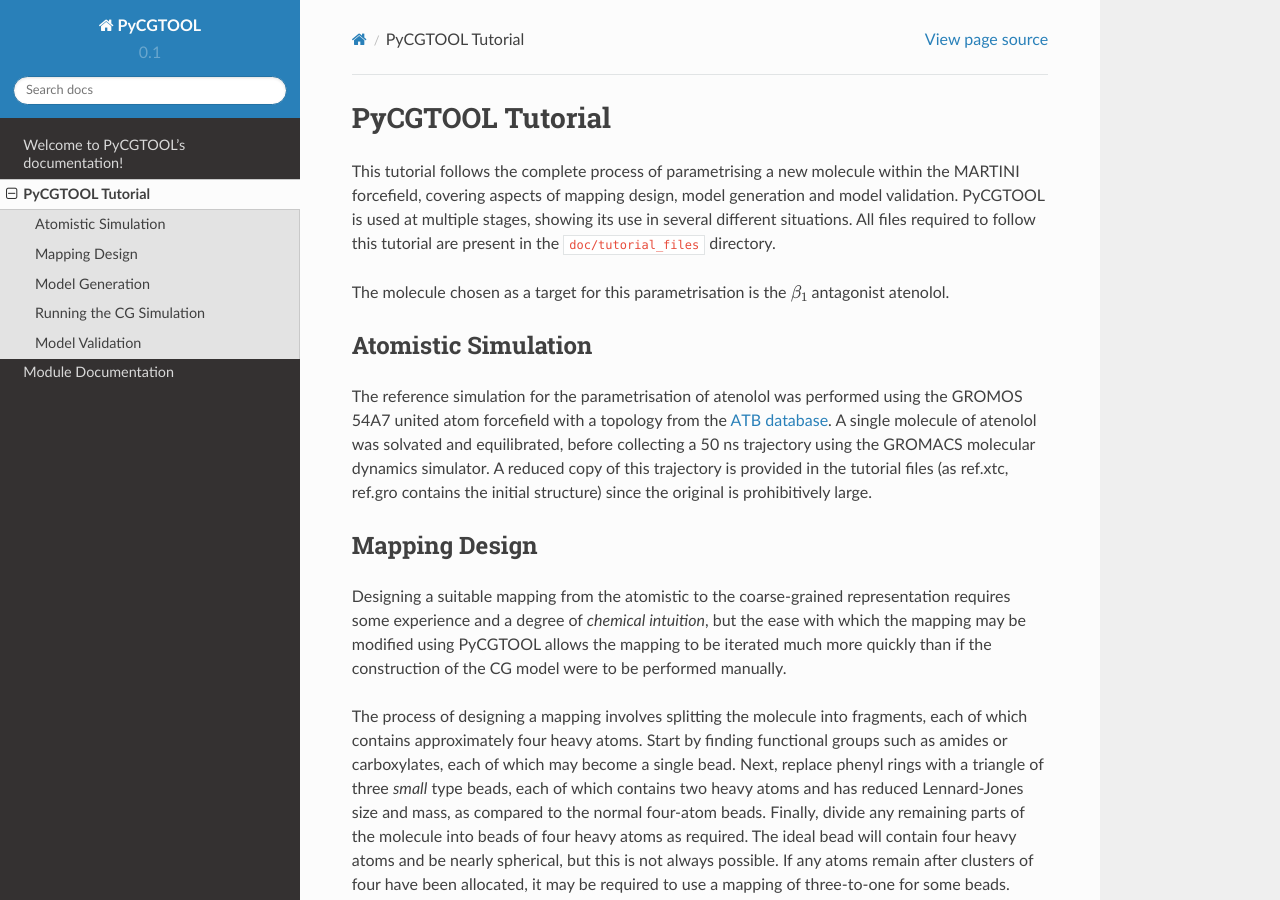
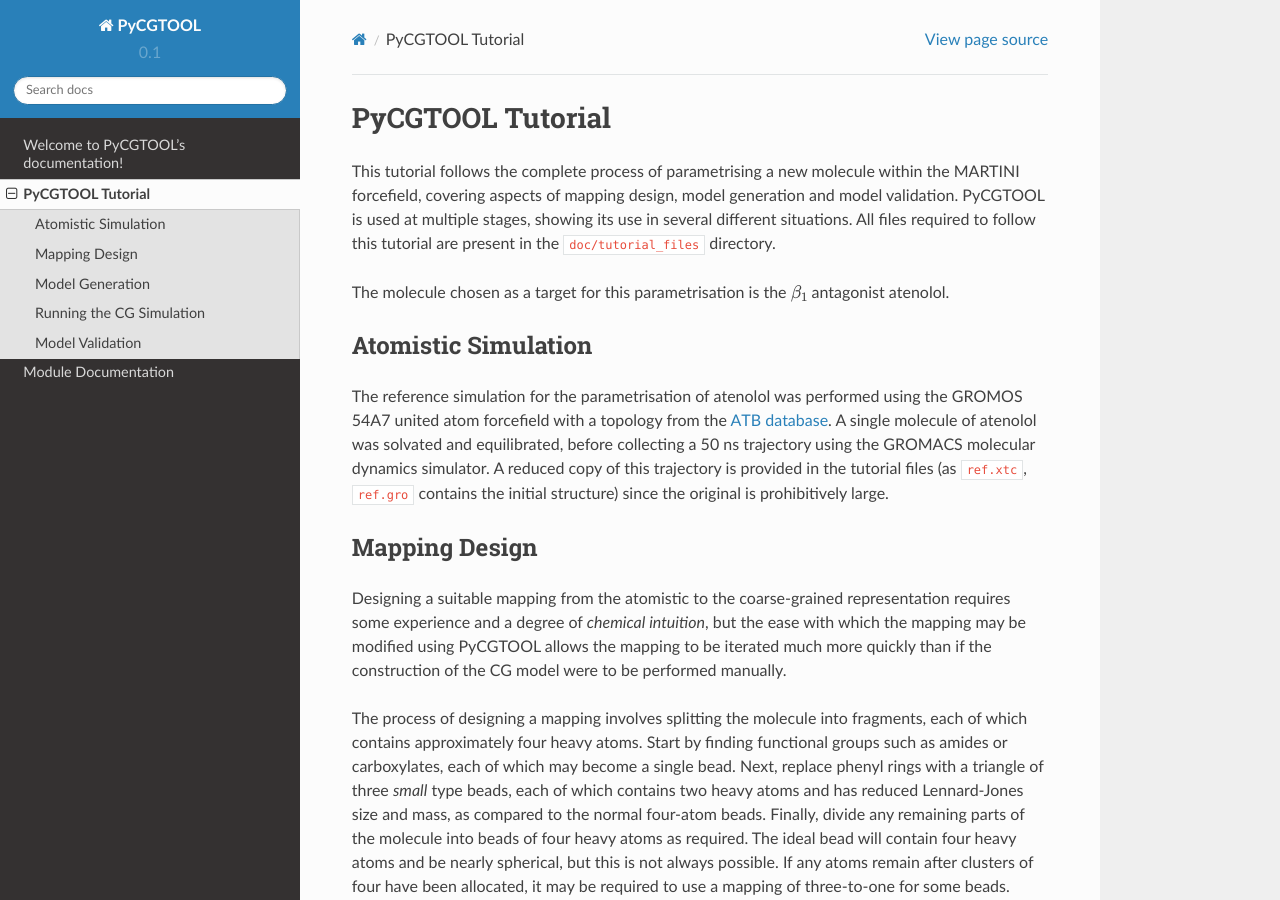
Before and after one commit to jag1g13/pycgtool, a Sphinx documentation site: the page built from doc/source/tutorial.rst, in a window 1280 px wide and 900 px high. Built offline with Sphinx 7.4.7 and the Read the Docs theme 2.0.0, drawn with Linux system fonts in a browser that asks for light colours.

Commit message:
Correctly format the filenames just added

```diff
--- a/doc/source/tutorial.rst
+++ b/doc/source/tutorial.rst
@@ -12,7 +12,7 @@ Atomistic Simulation
 --------------------
 The reference simulation for the parametrisation of atenolol was performed using the GROMOS 54A7 united atom forcefield with a topology from the `ATB database <https://atb.uq.edu.au/molecule.py?molid=23433>`_.
 A single molecule of atenolol was solvated and equilibrated, before collecting a 50 ns trajectory using the GROMACS molecular dynamics simulator.
-A reduced copy of this trajectory is provided in the tutorial files (as ref.xtc, ref.gro contains the initial structure) since the original is prohibitively large.
+A reduced copy of this trajectory is provided in the tutorial files (as ``ref.xtc``, ``ref.gro`` contains the initial structure) since the original is prohibitively large.
 
 Mapping Design
 --------------
```
